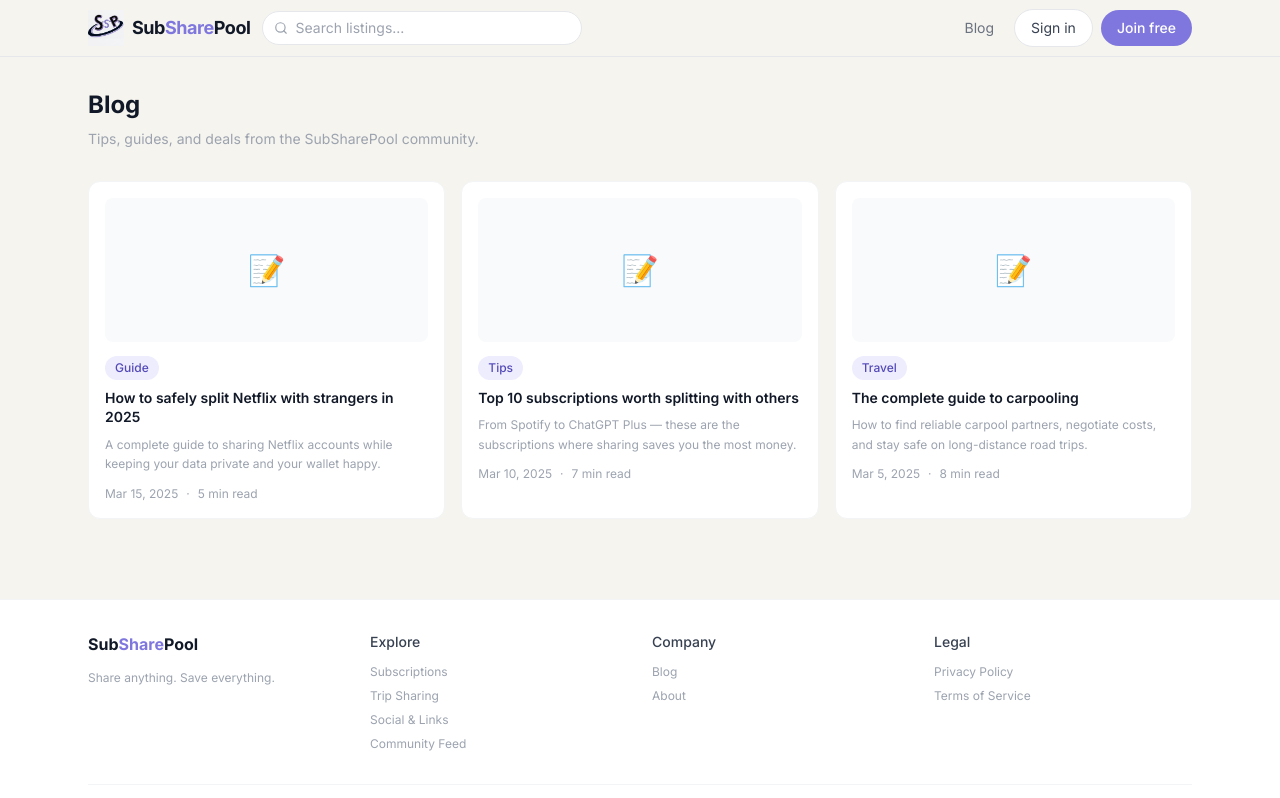
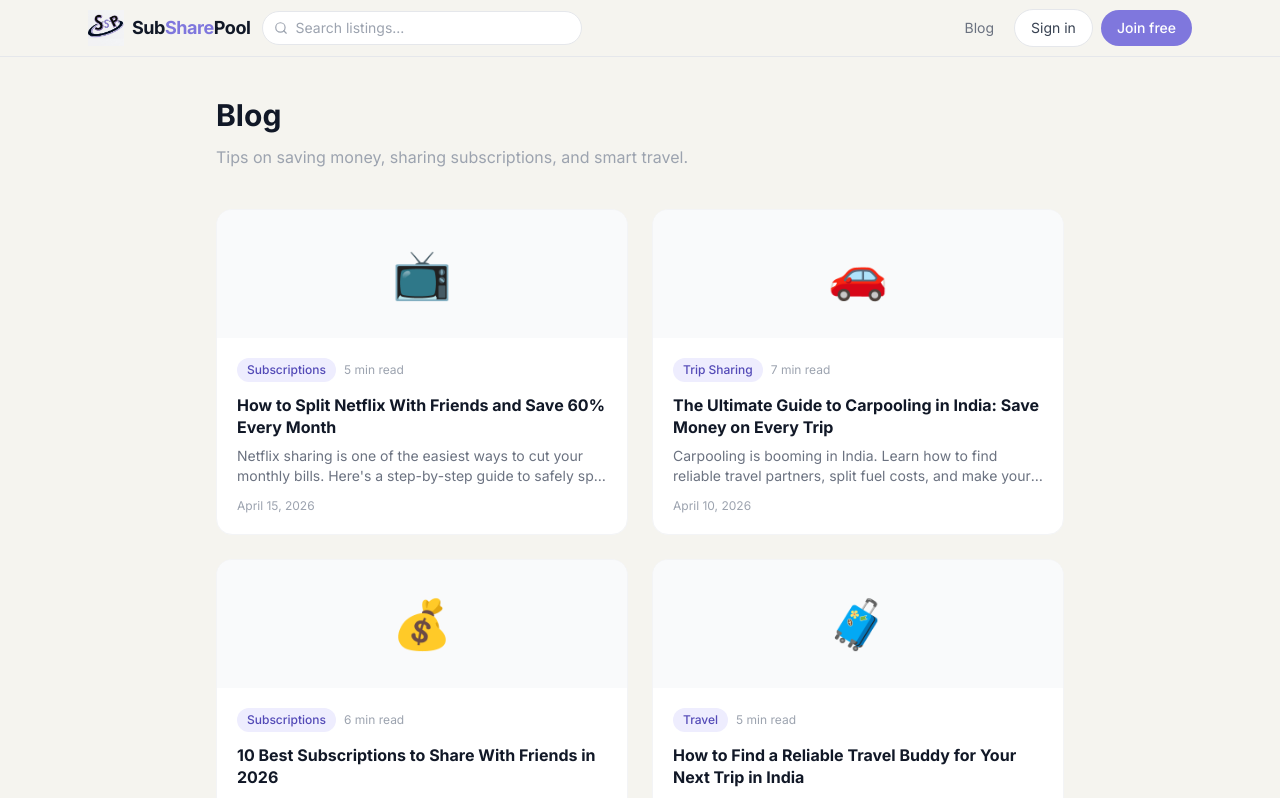
Before and after one commit to aidaily226-blip/subsharepool, a Next.js app: page /blog in a window 1280 px wide. Shown: the top 798 px of the page. Built offline with nearby package versions, Linux system fonts and the light colour scheme; no server answers.

Commit message:
update blog page

```diff
--- a/app/blog/page.tsx
+++ b/app/blog/page.tsx
@@ -1,33 +1,83 @@
+import Link from 'next/link'
 import type { Metadata } from 'next'
-import Link from 'next/link'
 
 export const metadata: Metadata = {
-  title: 'Blog — Tips, Guides & Deals',
-  description: 'Learn how to save money by sharing subscriptions, find travel companions, and discover the best community deals.',
+  title: 'Blog — Tips on Saving Money & Sharing Subscriptions',
+  description: 'Read our latest articles on saving money by sharing subscriptions, splitting trip costs, and more.',
 }
 
-const MOCK_POSTS = [
-  { slug: 'how-to-split-netflix', title: 'How to safely split Netflix with strangers in 2025', excerpt: 'A complete guide to sharing Netflix accounts while keeping your data private and your wallet happy.', date: 'Mar 15, 2025', readTime: '5 min read', category: 'Guide' },
-  { slug: 'best-subscriptions-to-share', title: 'Top 10 subscriptions worth splitting with others', excerpt: 'From Spotify to ChatGPT Plus — these are the subscriptions where sharing saves you the most money.', date: 'Mar 10, 2025', readTime: '7 min read', category: 'Tips' },
-  { slug: 'carpooling-guide', title: 'The complete guide to carpooling', excerpt: 'How to find reliable carpool partners, negotiate costs, and stay safe on long-distance road trips.', date: 'Mar 5, 2025', readTime: '8 min read', category: 'Travel' },
+const posts = [
+  {
+    slug: 'how-to-split-netflix-with-friends',
+    title: 'How to Split Netflix With Friends and Save 60% Every Month',
+    excerpt: 'Netflix sharing is one of the easiest ways to cut your monthly bills. Here\'s a step-by-step guide to safely split your subscription with trusted people.',
+    date: 'April 15, 2026',
+    readTime: '5 min read',
+    category: 'Subscriptions',
+    cover: '📺',
+  },
+  {
+    slug: 'ultimate-guide-to-carpooling-india',
+    title: 'The Ultimate Guide to Carpooling in India: Save Money on Every Trip',
+    excerpt: 'Carpooling is booming in India. Learn how to find reliable travel partners, split fuel costs, and make your daily commute or road trips much cheaper.',
+    date: 'April 10, 2026',
+    readTime: '7 min read',
+    category: 'Trip Sharing',
+    cover: '🚗',
+  },
+  {
+    slug: 'best-subscriptions-to-share-2026',
+    title: '10 Best Subscriptions to Share With Friends in 2026',
+    excerpt: 'From streaming to productivity tools, these are the top subscriptions worth splitting. Some can save you up to ₹500 per month per person.',
+    date: 'April 5, 2026',
+    readTime: '6 min read',
+    category: 'Subscriptions',
+    cover: '💰',
+  },
+  {
+    slug: 'how-to-find-travel-buddy-india',
+    title: 'How to Find a Reliable Travel Buddy for Your Next Trip in India',
+    excerpt: 'Traveling alone is expensive and sometimes lonely. Here\'s how to find trustworthy travel companions for your next adventure across India.',
+    date: 'March 28, 2026',
+    readTime: '5 min read',
+    category: 'Travel',
+    cover: '🧳',
+  },
+  {
+    slug: 'save-money-on-ai-tools-2026',
+    title: 'How to Save Money on AI Tools Like ChatGPT, Midjourney and More',
+    excerpt: 'AI tools are expensive. But did you know you can share many of them legally? Here\'s how to split AI subscription costs with your team or friends.',
+    date: 'March 20, 2026',
+    readTime: '4 min read',
+    category: 'AI Tools',
+    cover: '🤖',
+  },
 ]
 
 export default function BlogPage() {
   return (
-    <div className="max-w-6xl mx-auto px-4 sm:px-6 py-8">
-      <div className="mb-8">
-        <h1 className="text-2xl font-bold text-gray-900 mb-2">Blog</h1>
-        <p className="text-sm text-gray-400">Tips, guides, and deals from the SubSharePool community.</p>
+    <div className="max-w-4xl mx-auto px-4 sm:px-6 py-10">
+      <div className="mb-10">
+        <h1 className="text-3xl font-bold text-gray-900 mb-3">Blog</h1>
+        <p className="text-gray-400">Tips on saving money, sharing subscriptions, and smart travel.</p>
       </div>
-      <div className="grid grid-cols-1 sm:grid-cols-2 lg:grid-cols-3 gap-4">
-        {MOCK_POSTS.map(post => (
-          <Link key={post.slug} href={`/blog/${post.slug}`} className="card group">
-            <div className="h-36 bg-gray-50 rounded-lg mb-3 flex items-center justify-center text-3xl">📝</div>
-            <span className="badge badge-brand text-xs mb-2 inline-block">{post.category}</span>
-            <h2 className="text-sm font-semibold text-gray-900 leading-snug mb-2 group-hover:text-brand transition-colors">{post.title}</h2>
-            <p className="text-xs text-gray-400 leading-relaxed mb-3">{post.excerpt}</p>
-            <div className="flex items-center gap-2 text-xs text-gray-400">
-              <span>{post.date}</span><span>·</span><span>{post.readTime}</span>
+
+      <div className="grid grid-cols-1 sm:grid-cols-2 gap-6">
+        {posts.map(post => (
+          <Link key={post.slug} href={`/blog/${post.slug}`} className="group bg-white border border-gray-100 rounded-2xl overflow-hidden hover:border-gray-200 hover:shadow-sm transition-all">
+            <div className="bg-gray-50 h-32 flex items-center justify-center text-5xl">
+              {post.cover}
+            </div>
+            <div className="p-5">
+              <div className="flex items-center gap-2 mb-3">
+                <span className="badge badge-brand text-xs">{post.category}</span>
+                <span className="text-xs text-gray-400">{post.readTime}</span>
+              </div>
+              <h2 className="font-bold text-gray-900 mb-2 group-hover:text-brand transition-colors leading-snug">
+                {post.title}
+              </h2>
+              <p className="text-sm text-gray-500 line-clamp-2 mb-3">{post.excerpt}</p>
+              <p className="text-xs text-gray-400">{post.date}</p>
             </div>
           </Link>
         ))}
```
